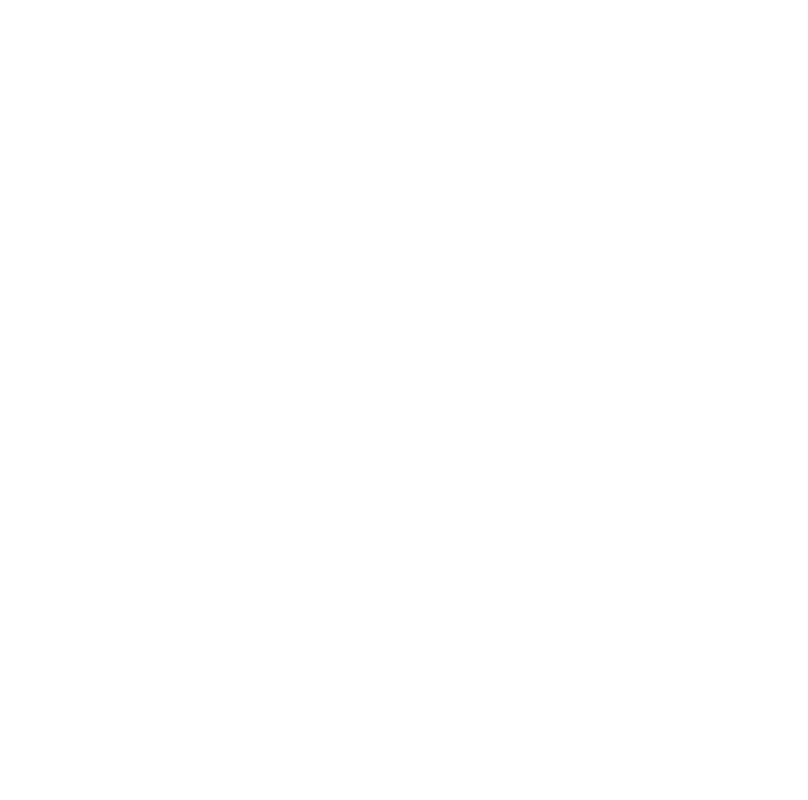
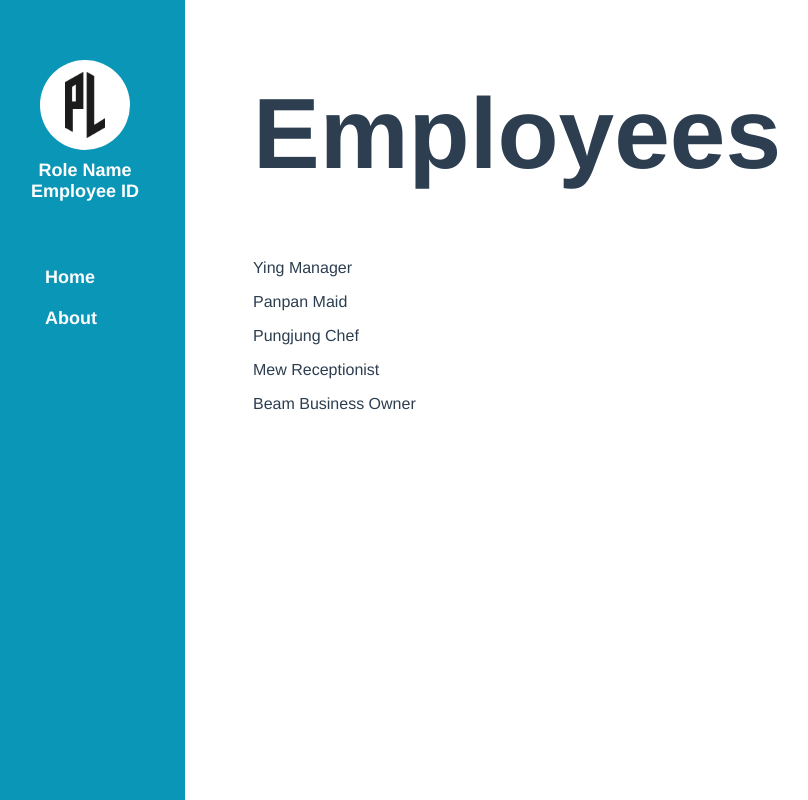
Before and after one commit to PanpanPianchoopat/PocoLoco, a Vue app: page /Employee in a window 1280 px wide. Before the commit this address had no page. Shown: the whole page, without its empty margins (15-823 px from the left). Built offline with nearby package versions, Linux system fonts and the light colour scheme.

Commit message:
Create route to employee page

```diff
--- a/src/router/index.js
+++ b/src/router/index.js
@@ -2,6 +2,7 @@ import { createRouter, createWebHistory } from "vue-router";
 import Home from "../views/Home.vue";
 import About from "../views/About.vue";
 import Login from "../views/Login.vue";
+import Employee from "../views/Employee.vue";
 
 const routes = [
   {
@@ -19,6 +20,11 @@ const routes = [
     name: "Login",
     component: Login,
   },
+  {
+    path: "/Employee",
+    name: "Employee",
+    component: Employee,
+  },
 ];
 
 const router = createRouter({
--- /dev/null
+++ b/src/views/Employee.vue
@@ -0,0 +1,36 @@
+<template>
+  <Navbar />
+  <Container>
+    <div>
+      <h1>Employees</h1>
+
+      <p v-for="employee in employees" :key="employee.id">
+        {{ employee.name }} {{ employee.position }}
+      </p>
+    </div>
+  </Container>
+</template>
+
+<script>
+  import DefaultButton from "../components/DefaultButton.vue";
+  import Navbar from "../components/Navbar.vue";
+  import Container from "../components/Container.vue";
+
+  export default {
+    name: "Employee",
+    components: { DefaultButton, Navbar, Container },
+    data() {
+      return {
+        employees: [
+          { id: 1, name: "Ying", position: "Manager" },
+          { id: 2, name: "Panpan", position: "Maid" },
+          { id: 3, name: "Pungjung", position: "Chef" },
+          { id: 4, name: "Mew", position: "Receptionist" },
+          { id: 5, name: "Beam", position: "Business Owner" },
+        ],
+      };
+    },
+  };
+</script>
+
+<style></style>
```
